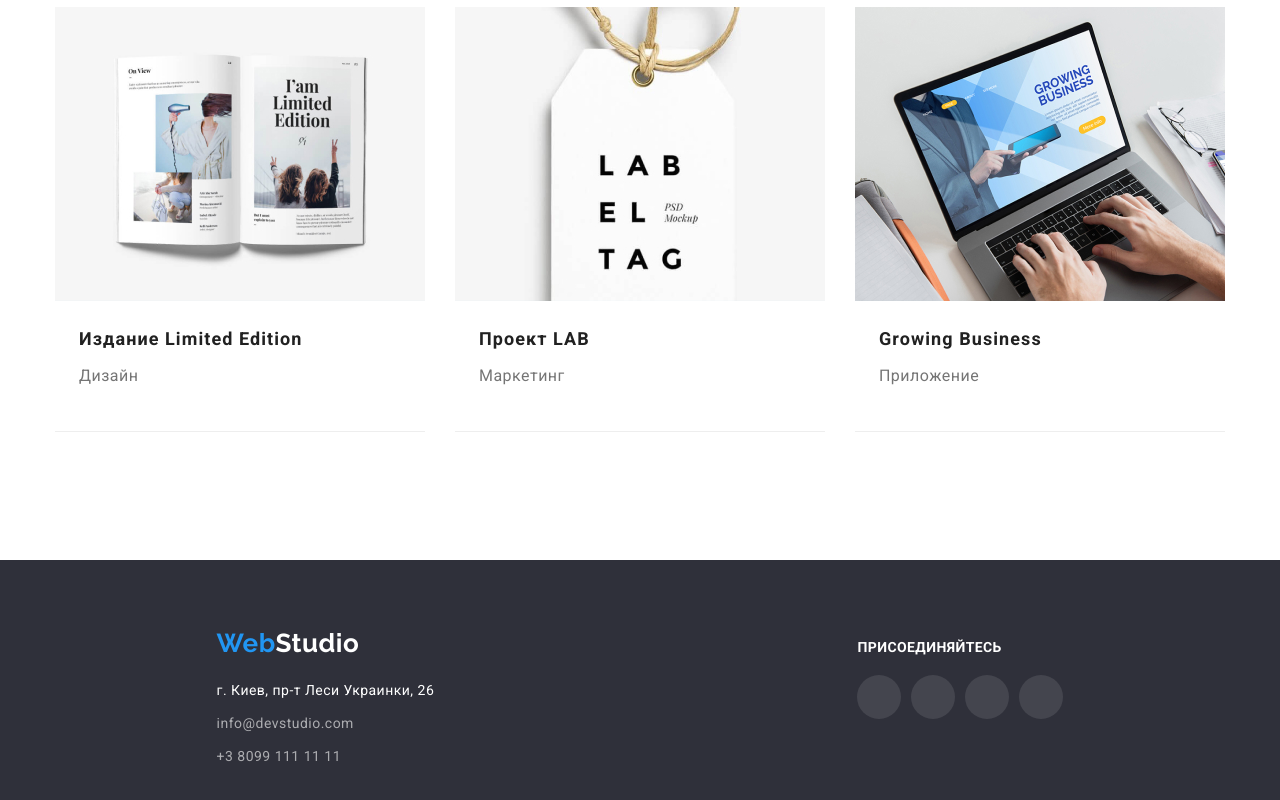
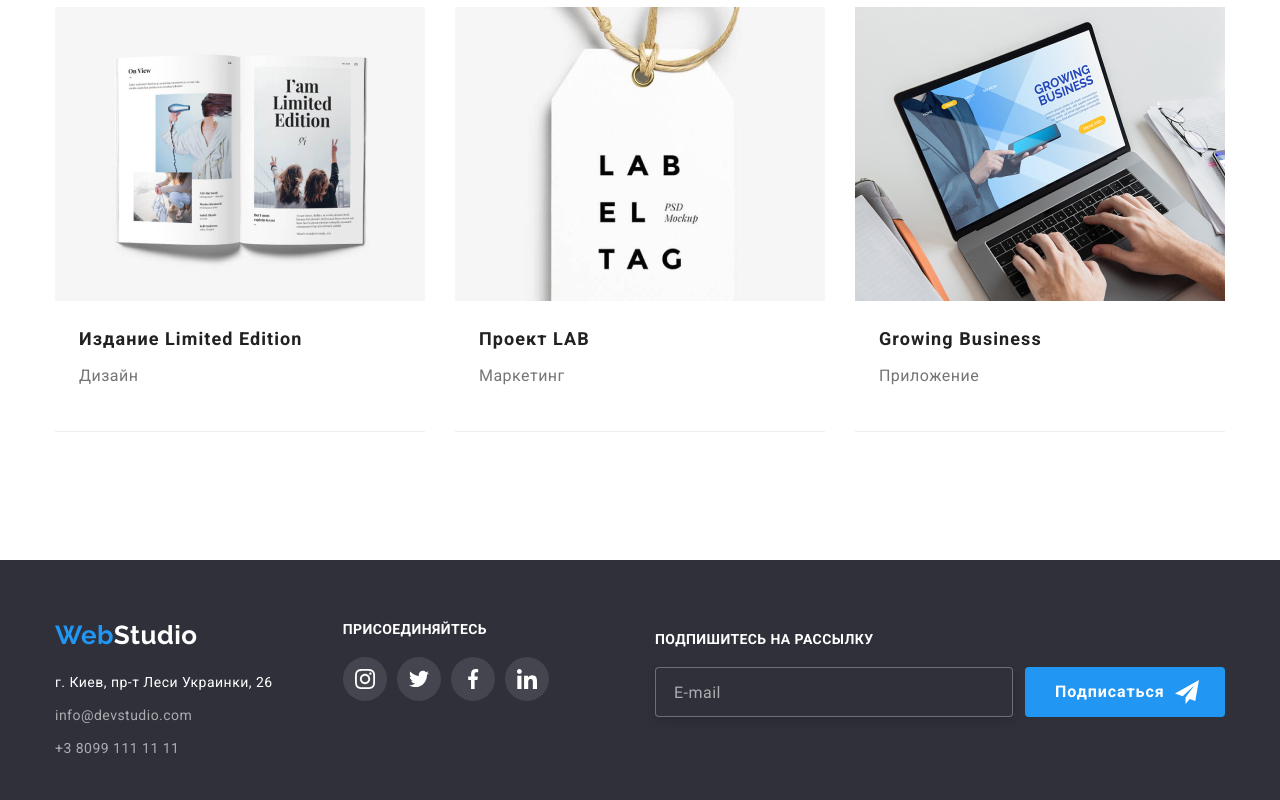
Before and after one commit to BakumSV/goit-markup-hw-06, a plain HTML site: page portfolio.html in a window 1280 px wide. Shown: the part 1152-1952 px from the top of the page. Drawn offline with nearby package versions, Linux system fonts and the light colour scheme.

Commit message:
Update portfolio.html

```diff
--- a/portfolio.html
+++ b/portfolio.html
@@ -41,14 +41,14 @@
           <li class="header-contacts-item">
             <a href="mailto:info@devstudio.com" class="contacts-link"
               ><svg class="header-contacts-icon-env">
-                <use href="./images/sprite.svg#envelope"></use></svg
+                <use href="./images/icons.svg#envelope"></use></svg
               >info@devstudio.com</a
             >
           </li>
           <li class="header-contacts-item">
             <a href="tel:+380961111111" class="contacts-link"
               ><svg class="header-contacts-icon-smart">
-                <use href="./images/sprite.svg#smartphone"></use></svg
+                <use href="./images/icons.svg#smartphone"></use></svg
               >+3 8096 111 11 11</a
             >
           </li>
@@ -222,6 +222,7 @@
     </main>
     <footer class="footer-bgc">
       <div class="container">
+        <div class="footer-left-side">
           <section>
             <h2 hidden>Footer</h2>
             <a href="/" class="logo-footer">
@@ -248,39 +249,61 @@
             </address>
           </section>
           <section class="footer-icon-row">
-          <h4 class="footer-icon-title">присоединяйтесь</h4>
+            <b class="footer-icon-title">присоединяйтесь</b>
             <ul class="footer-icon-list list">
               <li class="footer-icon-item">
                 <a href="#" class="footer-icon-link">
                   <svg class="footer-icon">
-                  <use href="./images/sprite.svg#instagram"></use>
+                    <use href="./images/icons.svg#instagram"></use>
                   </svg>
                 </a>
               </li>
               <li class="footer-icon-item">
                 <a href="#" class="footer-icon-link">
                   <svg class="footer-icon">
-                  <use href="./images/sprite.svg#twitter"></use>
+                    <use href="./images/icons.svg#twitter"></use>
                   </svg>
                 </a>
               </li>
               <li class="footer-icon-item">
                 <a href="#" class="footer-icon-link">
                   <svg class="footer-icon">
-                  <use href="./images/sprite.svg#facebook"></use>
+                    <use href="./images/icons.svg#facebook"></use>
                   </svg>
                 </a>
               </li>
               <li class="footer-icon-item">
                 <a href="#" class="footer-icon-link">
                   <svg class="footer-icon">
-                  <use href="./images/sprite.svg#linkedin"></use>
+                    <use href="./images/icons.svg#linkedin"></use>
                   </svg>
                 </a>
               </li>
             </ul>
           </section>
         </div>
+        <div class="footer-right-side">
+          <section class="footer-form-section">
+            <form action="#" class="footer-form">
+              <b class="footer-form-head">Подпишитесь на рассылку</b>
+              <label class="footer-form-field">
+                <span class="footer-form-input-wrapper">
+                  <input
+                    type="email"
+                    class="footer-form-input"
+                    name="user-email"
+                    placeholder="E-mail"
+                    required
+                  />
+                </span>
+              </label>
+              <button type="submit" class="footer-form-btn pointer">
+                Подписаться
+              </button>
+            </form>
+          </section>
+        </div>
+      </div>
     </footer>
   </body>
 </html>
```
Lines whose indentation alone changed are shown as unchanged.
